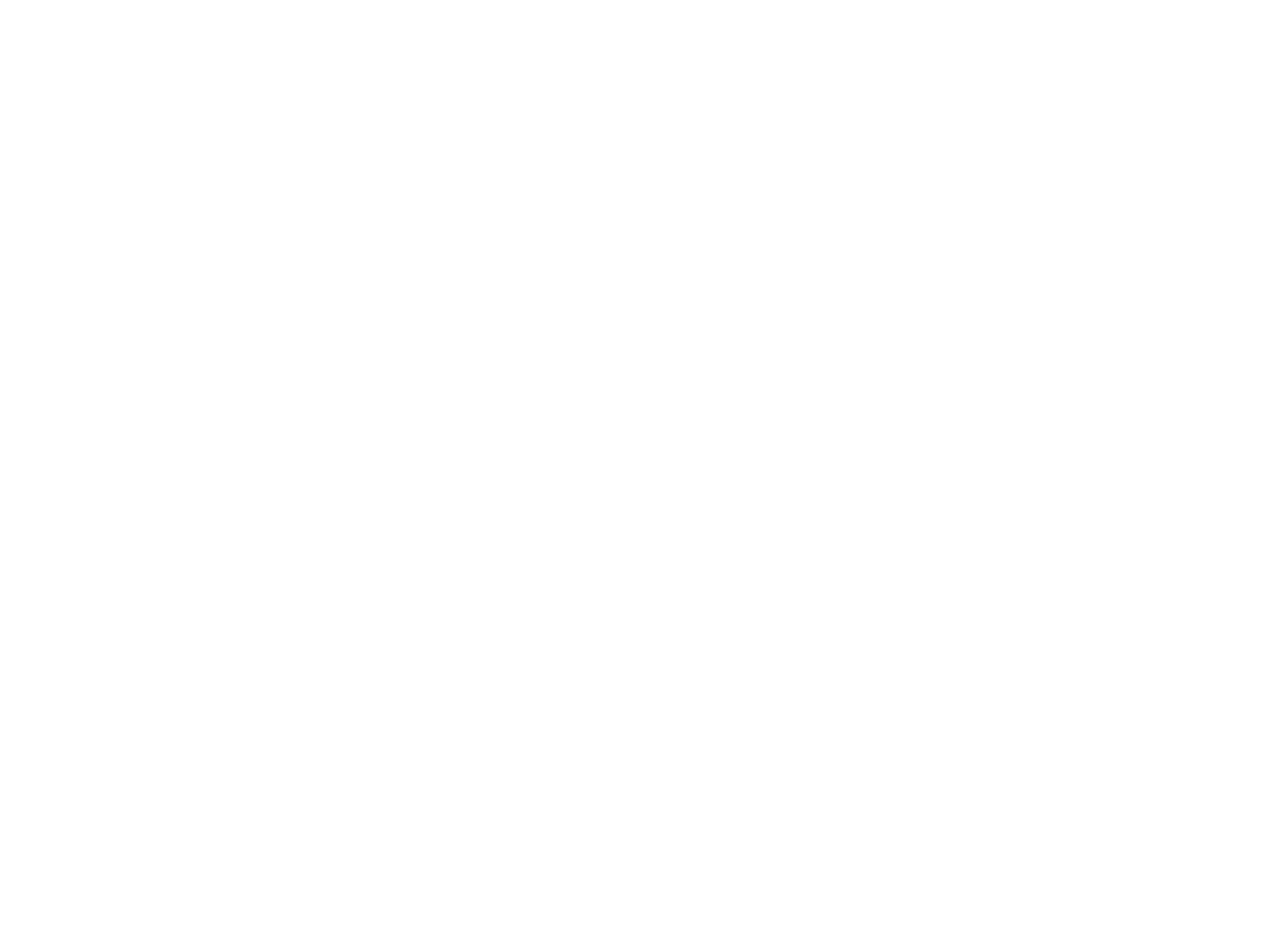
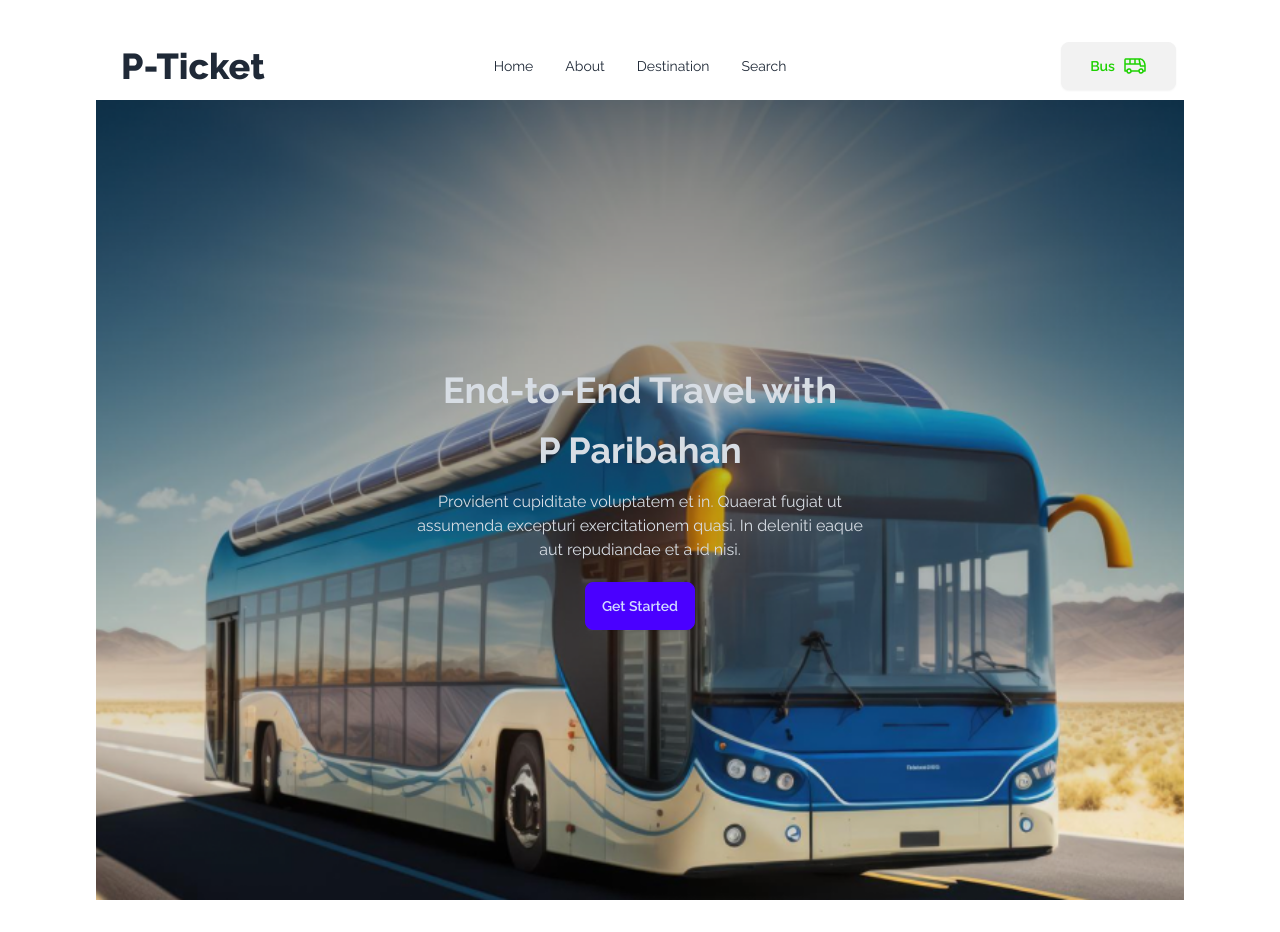
Before and after one commit to WrPial/B9A5-assignment-5, a plain HTML site: page index.html in a window 1280 px wide. Before the commit the page ends 800 px from the top, so only its background shows below. Drawn offline with nearby package versions, Linux system fonts and the light colour scheme.

Commit message:
added nav bar

```diff
--- a/index.html
+++ b/index.html
@@ -12,8 +12,56 @@
      <link rel="stylesheet" href="/styles/styles.css">
 </head>
 
-<body class="font-inter-raleway">
+<body class="font-inter-raleway md:container md:mx-auto lg:px-24 px-8 my-8">
     <header>
+      <!-- navbar start -->
+        <div class="navbar bg-base-100">
+            <div class="navbar-start">
+              <div class="dropdown">
+                <div tabindex="0" role="button" class="btn btn-ghost lg:hidden">
+                  <svg xmlns="http://www.w3.org/2000/svg" class="h-5 w-5" fill="none" viewBox="0 0 24 24" stroke="currentColor"><path stroke-linecap="round" stroke-linejoin="round" stroke-width="2" d="M4 6h16M4 12h8m-8 6h16" /></svg>
+                </div>
+                <ul tabindex="0" class="menu menu-sm dropdown-content mt-3 z-[1] p-2 shadow bg-base-100 rounded-box w-52">
+                  <li><a>Home</a></li>
+                  <li><a>About</a></li>
+
+                  <li><a>Destination</a></li>
+                  <li><a>Search</a></li>
+
+                </ul>
+              </div>
+              <a class="btn btn-ghost font-extrabold text-4xl">P-Ticket</a>
+            </div>
+            <div class="navbar-center hidden lg:flex">
+              <ul class="menu menu-horizontal px-1">
+
+                <li><a>Home</a></li>
+                <li><a>About</a></li>
+
+                <li><a>Destination</a></li>
+                <li><a>Search</a></li>
+              </ul>
+            </div>
+            <div class="navbar-end">
+              <a  class="btn text-sm px-7 text-[#1DD100]" >Bus <img src="./images/bus-icon.png" alt=""></a>
+
+            </div>
+          </div>
+          <!-- navbar end -->
+
+          <!-- banner section start -->
+
+          <div class="hero min-h-screen" style="background-image: url(./images/banner.png);">
+
+            <div class="hero-content text-center text-neutral-content">
+              <div class="max-w-md">
+                <h1 class="mb-5 text-4xl font-bold">End-to-End Travel with</h1>
+                <h1 class="mb-5 text-4xl font-bold">P Paribahan</h1>
+                <p class="mb-5">Provident cupiditate voluptatem et in. Quaerat fugiat ut assumenda excepturi exercitationem quasi. In deleniti eaque aut repudiandae et a id nisi.</p>
+                <button class="btn btn-primary">Get Started</button>
+              </div>
+            </div>
+          </div>
 
     </header>
     <main>
```
